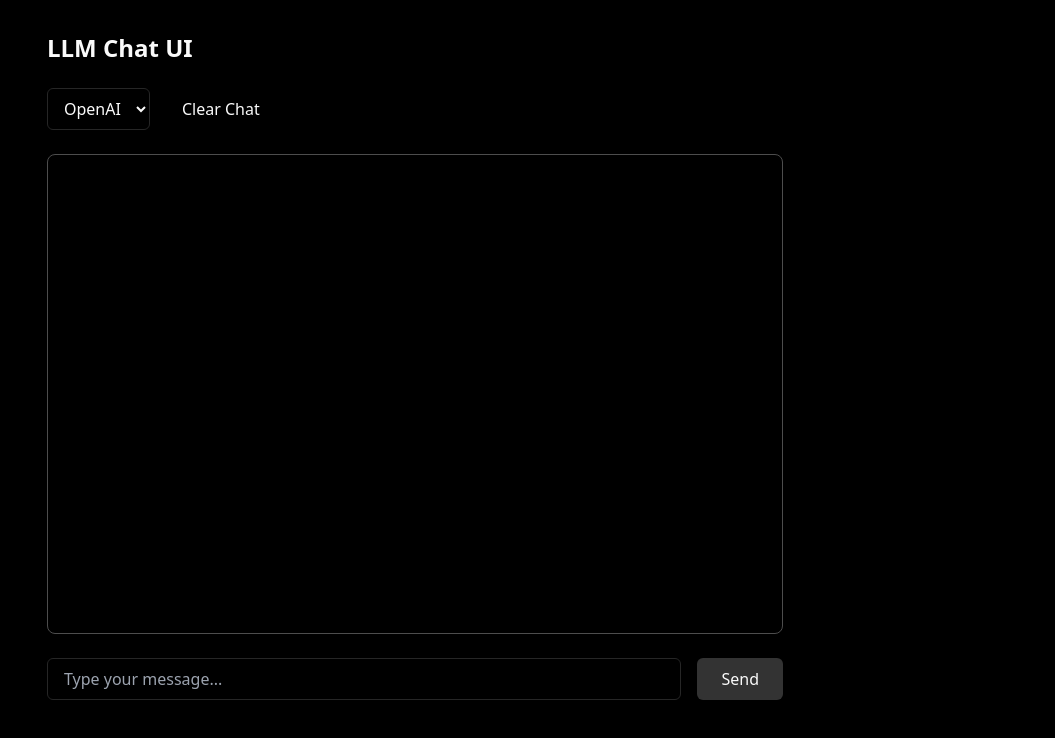
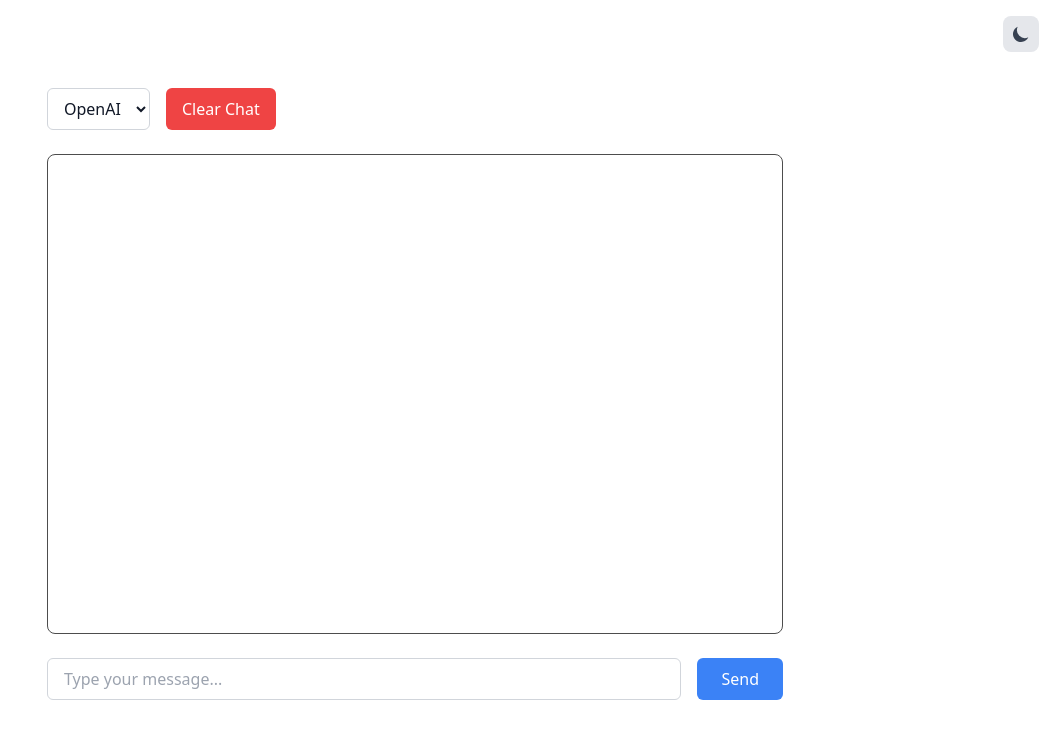
Before and after one commit to SloanBDavis/chatui, a Next.js app: page / in a window 1280 px wide. Shown: the top 738 px of the page, without its empty margins (225-1280 px from the left). Built offline with nearby package versions, Linux system fonts and the light colour scheme.

Commit message:
add dark mode/llightmode

```diff
--- a/components/Layout.js
+++ b/components/Layout.js
@@ -0,0 +1,31 @@
+ import "../styles/globals.css";
+import { useTheme } from "../context/ThemeContext";
+
+export default function Layout({ children }) {
+    const { isDarkMode, toggleTheme } = useTheme();
+
+    return (
+        <div className="min-h-screen transition-colors duration-200 bg-white dark:bg-black">
+            <div className="fixed top-4 right-4 z-50">
+                <button
+                    onClick={toggleTheme}
+                    className="p-2 rounded-lg bg-gray-200 dark:bg-gray-800 hover:bg-gray-300 dark:hover:bg-gray-700 transition-colors"
+                    aria-label="Toggle theme"
+                >
+                    {isDarkMode ? (
+                        <svg xmlns="http://www.w3.org/2000/svg" className="h-5 w-5 text-yellow-500" viewBox="0 0 20 20" fill="currentColor">
+                            <path fillRule="evenodd" d="M10 2a1 1 0 011 1v1a1 1 0 11-2 0V3a1 1 0 011-1zm4 8a4 4 0 11-8 0 4 4 0 018 0zm-.464 4.95l.707.707a1 1 0 001.414-1.414l-.707-.707a1 1 0 00-1.414 1.414zm2.12-10.607a1 1 0 010 1.414l-.706.707a1 1 0 11-1.414-1.414l.707-.707a1 1 0 011.414 0zM17 11a1 1 0 100-2h-1a1 1 0 100 2h1zm-7 4a1 1 0 011 1v1a1 1 0 11-2 0v-1a1 1 0 011-1zM5.05 6.464A1 1 0 106.465 5.05l-.708-.707a1 1 0 00-1.414 1.414l.707.707zm1.414 8.486l-.707.707a1 1 0 01-1.414-1.414l.707-.707a1 1 0 011.414 1.414zM4 11a1 1 0 100-2H3a1 1 0 000 2h1z" clipRule="evenodd" />
+                        </svg>
+                    ) : (
+                        <svg xmlns="http://www.w3.org/2000/svg" className="h-5 w-5 text-gray-700" viewBox="0 0 20 20" fill="currentColor">
+                            <path d="M17.293 13.293A8 8 0 016.707 2.707a8.001 8.001 0 1010.586 10.586z" />
+                        </svg>
+                    )}
+                </button>
+            </div>
+            <main>
+                {children}
+            </main>
+        </div>
+    );
+}
--- /dev/null
+++ b/context/ThemeContext.js
@@ -0,0 +1,43 @@
+import { createContext, useContext, useState, useEffect } from 'react';
+
+const ThemeContext = createContext();
+
+export function ThemeProvider({ children }) {
+    const [isDarkMode, setIsDarkMode] = useState(false);
+
+    useEffect(() => {
+        // Check if user has a theme preference in localStorage
+        const savedTheme = localStorage.getItem('theme');
+        if (savedTheme) {
+            setIsDarkMode(savedTheme === 'dark');
+        } else {
+            // Check system preference
+            const prefersDark = window.matchMedia('(prefers-color-scheme: dark)').matches;
+            setIsDarkMode(prefersDark);
+        }
+    }, []);
+
+    useEffect(() => {
+        // Update document class and localStorage when theme changes
+        document.documentElement.classList.toggle('dark', isDarkMode);
+        localStorage.setItem('theme', isDarkMode ? 'dark' : 'light');
+    }, [isDarkMode]);
+
+    const toggleTheme = () => {
+        setIsDarkMode(prev => !prev);
+    };
+
+    return (
+        <ThemeContext.Provider value={{ isDarkMode, toggleTheme }}>
+            {children}
+        </ThemeContext.Provider>
+    );
+}
+
+export function useTheme() {
+    const context = useContext(ThemeContext);
+    if (context === undefined) {
+        throw new Error('useTheme must be used within a ThemeProvider');
+    }
+    return context;
+}
--- a/pages/_app.js
+++ b/pages/_app.js
@@ -1,5 +1,10 @@
 import '../styles/globals.css'
+import { ThemeProvider } from '../context/ThemeContext'
 
 export default function App({ Component, pageProps }) {
-    return <Component {...pageProps} />;
+    return (
+        <ThemeProvider>
+            <Component {...pageProps} />
+        </ThemeProvider>
+    );
 }
--- a/pages/index.js
+++ b/pages/index.js
@@ -2,6 +2,7 @@
 import { useState } from 'react';
 import axios from 'axios';
 import ChatWindow from '../components/ChatWindow';
+import Layout from '../components/Layout';
 
 export default function Home() {
     const [messages, setMessages] = useState([]);
@@ -60,13 +61,14 @@ export default function Home() {
     };
 
     return (
-        <div className="container mx-auto max-w-3xl px-4 py-8 min-h-screen bg-background text-foreground">
-            <h1 className="text-2xl font-bold mb-6">LLM Chat UI</h1>
+        <Layout>
+            <div className="container mx-auto max-w-3xl px-4 py-8 min-h-screen">
+                <h1 className="text-2xl font-bold mb-6 dark:text-white">LLM Chat UI</h1>
                 <div className="flex gap-4 mb-6">
                     <select
                         value={provider}
                         onChange={(e) => setProvider(e.target.value)}
-                    className="px-3 py-2 rounded-md border border-input bg-background"
+                        className="px-3 py-2 rounded-md border border-gray-300 dark:border-gray-600 bg-white dark:bg-gray-800 text-gray-900 dark:text-white"
                         disabled={isGenerating}
                     >
                         <option value="openai">OpenAI</option>
@@ -75,7 +77,7 @@ export default function Home() {
                     </select>
                     <button
                         onClick={clearChat}
-                    className="px-4 py-2 rounded-md bg-destructive text-destructive-foreground hover:bg-destructive/90 transition-colors"
+                        className="px-4 py-2 rounded-md bg-red-500 text-white hover:bg-red-600 transition-colors"
                         disabled={isGenerating}
                     >
                         Clear Chat
@@ -92,17 +94,18 @@ export default function Home() {
                         value={input}
                         onChange={(e) => setInput(e.target.value)}
                         placeholder="Type your message..."
-                    className="flex-1 px-4 py-2 rounded-md border border-input bg-background"
+                        className="flex-1 px-4 py-2 rounded-md border border-gray-300 dark:border-gray-600 bg-white dark:bg-gray-800 text-gray-900 dark:text-white"
                         disabled={isGenerating}
                     />
                     <button
                         type="submit"
-                    className="px-6 py-2 rounded-md bg-primary text-primary-foreground hover:bg-primary/90 transition-colors disabled:opacity-50"
+                        className="px-6 py-2 rounded-md bg-blue-500 text-white hover:bg-blue-600 transition-colors disabled:opacity-50"
                         disabled={isGenerating}
                     >
                         {isGenerating ? 'Generating...' : 'Send'}
                     </button>
                 </form>
             </div>
+        </Layout>
     );
 }
--- a/tailwind.config.js
+++ b/tailwind.config.js
@@ -1,9 +1,9 @@
 /** @type {import('tailwindcss').Config} */
 module.exports = {
-  darkMode: ["class"],
+  darkMode: 'class',
   content: [
-    './pages/**/*.{js,jsx}',
-    './components/**/*.{js,jsx}',
+    "./pages/**/*.{js,ts,jsx,tsx}",
+    "./components/**/*.{js,ts,jsx,tsx}",
   ],
   theme: {
     container: {
```
Lines whose indentation alone changed are shown as unchanged.
